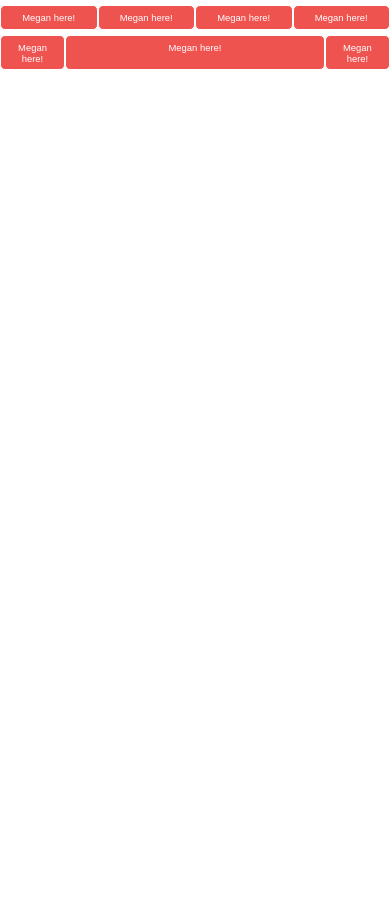
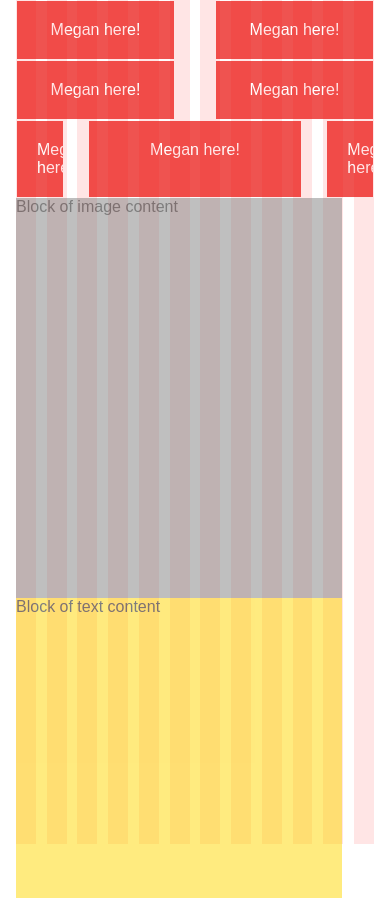
Before and after one commit to megan-livefront/Minnebar2023, a Next.js app: page / in a window 390 px wide. Before the commit the page ends 844 px from the top, so only its background shows below. Built offline with nearby package versions, Linux system fonts and the light colour scheme.

Commit message:
grid system working for all breakpoints

```diff
--- a/src/app/globals.scss
+++ b/src/app/globals.scss
@@ -1,121 +1,9 @@
-:root {
-
-}
+@use '../globalStyles/index.scss' as *;
 
 * {
   margin: 0;
   padding: 0;
   box-sizing: border-box;
-  font-family: 'Arial', sans-serif;
-  font-size: 1.1em;
+  font-family: "Arial", sans-serif;
+  font-size: rem(16px);
 }
-
-.container {
-  width: 100%;
-}
-
-.row {
-  width: 100%;
-  display: flex;
-  flex-wrap: wrap;
-  margin-top: 5px;
-  max-width: 960px;
-}
-
-.row-container-center {
-  display: flex;
-  flex-direction: column;
-  align-items: center;
-}
-
-/* content */
-.row div {
-  background-color: #EF5350;
-  padding: 3%;
-  border: 1px solid white;
-  border-radius: 5px;
-  text-align: center;
-  color: white;
-  transition: background-color 1s;
-}
-
-/* 1/12 */
-.col-1 {
-  width: 8.33%;
-}
-
-/* 2/12 */
-.col-2 {
-  width: 16.66%;
-}
-
-/* 3/12 */
-.col-3 {
-  width: 25%;
-}
-
-/* 4/12 */
-.col-4 {
-  width: 33.33%
-}
-
-/* 5/12 */
-.col-5 {
-  width: 41.66%;
-}
-
-/* 6/12 */
-.col-6 {
-  width: 50%;
-}
-
-/* 7/12 */
-.col-7 {
-  width: 58.33%;
-}
-
-/* 8/12 */
-.col-8 {
-  width: 66.66%;
-}
-
-/* 9/12 */
-.col-9 {
-  width: 75%;
-}
-
-/* 10/12 */
-.col-10 {
-  width: 83.33%;
-}
-
-/* 11/12 */
-.col-11 {
-  width: 91.66%;
-}
-
-/* 12/12 */
-.col-12 {
-  width: 100%;
-}
-
-/* viewport <= 1000px */
-@media screen and (max-width: 1000px) {
-  * {
-    font-size: 1em;
-  }
-}
-
-/* viewport <= 630px */
-@media screen and (max-width: 630px) {
-  .row div {
-    padding: 1.5%;
-  }
-}
-
-/* viewport <= 500px */
-@media screen and (max-width: 500px) {
-  * {
-    font-size: 0.9em;
-  }
-}
--- /dev/null
+++ b/src/components/blocks/GridOverlay/index.module.scss
@@ -0,0 +1,11 @@
+@use '../../../globalStyles/index.scss' as *;
+
+.overlayRow {
+    position: absolute;
+}
+
+.overlayColumn {
+    background: red;
+    opacity: 0.1;
+    height: 100vh;
+}
--- /dev/null
+++ b/src/components/blocks/GridOverlay/index.tsx
@@ -0,0 +1,28 @@
+import { Inter } from "next/font/google";
+import styles from "./index.module.scss";
+
+const inter = Inter({ subsets: ["latin"] });
+
+export default function GridOverlay() {
+  const twelveColumnRow = (
+    <div className={`row ${styles.overlayRow}`}>
+      <div className={`col-1-lg col-1-md col-1-sm ${styles.overlayColumn}`}></div>
+      <div className={`col-1-lg col-1-md col-1-sm ${styles.overlayColumn}`}></div>
+      <div className={`col-1-lg col-1-md col-1-sm ${styles.overlayColumn}`}></div>
+      <div className={`col-1-lg col-1-md col-1-sm ${styles.overlayColumn}`}></div>
+      <div className={`col-1-lg col-1-md col-1-sm ${styles.overlayColumn}`}></div>
+      <div className={`col-1-lg col-1-md col-1-sm ${styles.overlayColumn}`}></div>
+      <div className={`col-1-lg col-1-md col-1-sm ${styles.overlayColumn}`}></div>
+      <div className={`col-1-lg col-1-md col-1-sm ${styles.overlayColumn}`}></div>
+      <div className={`col-1-lg col-1-md col-1-sm ${styles.overlayColumn}`}></div>
+      <div className={`col-1-lg col-1-md col-1-sm ${styles.overlayColumn}`}></div>
+      <div className={`col-1-lg col-1-md col-1-sm ${styles.overlayColumn}`}></div>
+      <div className={`col-1-lg col-1-md col-1-sm ${styles.overlayColumn}`}></div>
+    </div>
+  );
+  return (
+    <div className="row-container align-center">
+      {twelveColumnRow}
+    </div>
+  );
+}
--- a/src/components/pages/HomePage/index.module.scss
+++ b/src/components/pages/HomePage/index.module.scss
@@ -0,0 +1,13 @@
+@use '../../../globalStyles/index.scss' as *;
+
+.contentBlockLeft {
+    background: grey;
+    opacity: 0.5;
+    height: rem(400px);
+}
+
+.contentBlockRight {
+    height: rem(300px);
+    background: gold;
+    opacity: 0.5;
+}
--- a/src/components/pages/HomePage/index.tsx
+++ b/src/components/pages/HomePage/index.tsx
@@ -1,3 +1,4 @@
+import GridOverlay from "@/components/blocks/GridOverlay";
 import { Inter } from "next/font/google";
 import styles from "./index.module.scss";
 
@@ -5,18 +6,25 @@ const inter = Inter({ subsets: ["latin"] });
 
 export default function Home() {
   return (
-    <div className="container row-container-center">
+    <>
+    <GridOverlay />
+    <div className="row-container align-center">
       <div className="row">
-        <div className="col-3">Megan here!</div>
-        <div className="col-3">Megan here!</div>
-        <div className="col-3">Megan here!</div>
-        <div className="col-3">Megan here!</div>
+        <div className="col-3-lg col-3-md col-6-sm exampleContent">Megan here!</div>
+        <div className="col-3-lg col-3-md col-6-sm exampleContent">Megan here!</div>
+        <div className="col-3-lg col-3-md col-6-sm exampleContent">Megan here!</div>
+        <div className="col-3-lg col-3-md col-6-sm exampleContent">Megan here!</div>
       </div>
       <div className="row">
-        <div className="col-2">Megan here!</div>
-        <div className="col-8">Megan here!</div>
-        <div className="col-2">Megan here!</div>
+        <div className="col-2-lg col-2-md col-2-sm exampleContent">Megan here!</div>
+        <div className="col-8-lg col-8-md col-8-sm exampleContent">Megan here!</div>
+        <div className="col-2-lg col-2-md col-2-sm exampleContent">Megan here!</div>
+      </div>
+      <div className="row align-center">
+        <div className={`col-6-lg col-6-md col-12-sm ${styles.contentBlockLeft}`}>Block of image content</div>
+        <div className={`col-6-lg col-6-md col-12-sm ${styles.contentBlockRight}`}>Block of text content</div>
       </div>
     </div>
+    </>
   );
 }
--- /dev/null
+++ b/src/globalStyles/_gridSystem.scss
@@ -0,0 +1,93 @@
+@use "./responsive" as *;
+@use "sass:math";
+
+@mixin grid($width, $columns, $gutter, $classExtension) {
+  .row {
+    width: 100%;
+    display: flex;
+    flex-wrap: wrap;
+    justify-content: space-between;
+    max-width: calc($width);
+  }
+
+  .col-1-#{$classExtension} {
+    width: calc(($width / 12) - ($gutter * 11 / 12));
+  }
+  .col-2-#{$classExtension} {
+    // width: ($width / 6) - ($gutter * 10 / 12);
+    width: calc(($width / 6) - ($gutter * 10 / 12));
+  }
+  .col-3-#{$classExtension} {
+    width: calc((($width / 4) - ($gutter * 9 / 12)));
+  }
+  .col-4-#{$classExtension} {
+    width: calc(($width / 3) - ($gutter * 8 / 12));
+  }
+  .col-5-#{$classExtension} {
+    width: calc(($width / (12 / 5)) - ($gutter * 7 / 12));
+  }
+  .col-6-#{$classExtension} {
+    width: calc(($width / 2) - ($gutter * 6 / 12));
+  }
+  .col-7-#{$classExtension} {
+    width: calc(($width / (12 / 7)) - ($gutter * 5 / 12));
+  }
+  .col-8-#{$classExtension} {
+    width: calc(($width / (12 / 8)) - ($gutter * 4 / 12));
+  }
+  .col-9-#{$classExtension} {
+    width: calc(($width / (12 / 9)) - ($gutter * 3 / 12));
+  }
+  .col-10-#{$classExtension} {
+    width: calc(($width / (12 / 10)) - ($gutter * 2 / 12));
+  }
+  .col-11-#{$classExtension} {
+    width: calc(($width / (12 / 11)) - ($gutter * 1 / 12));
+  }
+  .col-12-#{$classExtension} {
+    width: calc($width);
+  }
+}
+
+@mixin gridSmall {
+  @include grid(calc(100% - 32px), 12, 8px, "sm");
+}
+
+@mixin gridMedium {
+  @include grid($tabletPixels, 12, 24px, "md");
+}
+
+@mixin gridLarge {
+  @include grid($desktopPixels, 12, 24px, "lg");
+}
+
+.row-container {
+  width: 100%;
+  display: flex;
+  flex-direction: column;
+  @include gridSmall;
+
+  @include tabletAndUpWithGridMargin(32px) {
+    @include gridMedium;
+  }
+
+  @include desktopAndUpWithGridMargin(120px) {
+    @include gridLarge;
+  }
+}
+
+.align-center {
+  align-items: center;
+}
+
+.justify-center {
+  justify-items: center;
+}
+
+.exampleContent {
+  background-color: #ef5350;
+  padding: rem(20px);
+  border: 1px solid white;
+  text-align: center;
+  color: white;
+}
--- /dev/null
+++ b/src/globalStyles/_responsive.scss
@@ -0,0 +1,45 @@
+@use "sass:math";
+
+$standardFontSize: 16px;
+$tabletRems: 48rem;
+$desktopRems: 60rem;
+
+/**
+ * Convert rems to pixels.
+ */
+@function remToPx($rems) {
+  @return math.div($rems, 1rem) * $standardFontSize;
+}
+
+$tabletPixels: remToPx($tabletRems);
+$desktopPixels: remToPx($desktopRems);
+
+// Convert pixel values to rems
+// (Assumes 16px default font-size)
+@function rem($pixels) {
+  @return (math.div($pixels, $standardFontSize)) * 1rem;
+}
+
+@mixin tabletAndUp {
+  @media only screen and (min-width: $tabletRems) {
+    @content;
+  }
+}
+
+@mixin desktopAndUp {
+  @media only screen and (min-width: $desktopRems) {
+    @content;
+  }
+}
+
+@mixin tabletAndUpWithGridMargin($margin) {
+  @media only screen and (min-width: ($tabletPixels + $margin)) {
+    @content;
+  }
+}
+
+@mixin desktopAndUpWithGridMargin($margin) {
+  @media only screen and (min-width: ($desktopPixels + $margin)) {
+    @content;
+  }
+}
--- /dev/null
+++ b/src/globalStyles/index.scss
@@ -0,0 +1,2 @@
+@forward './gridSystem';
+@forward './responsive';
```
Also changed, not shown: package.json (+10 -2 lines), 2 other files (tests, documents, lock files or other folders).
